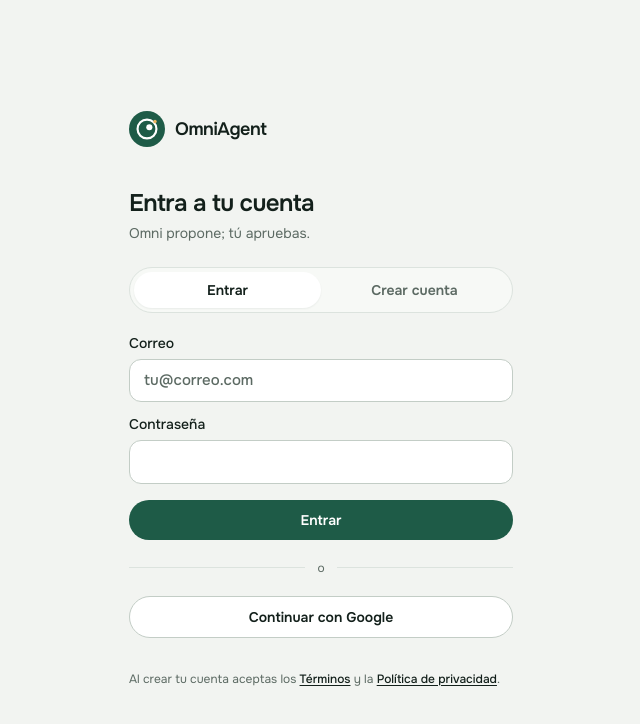
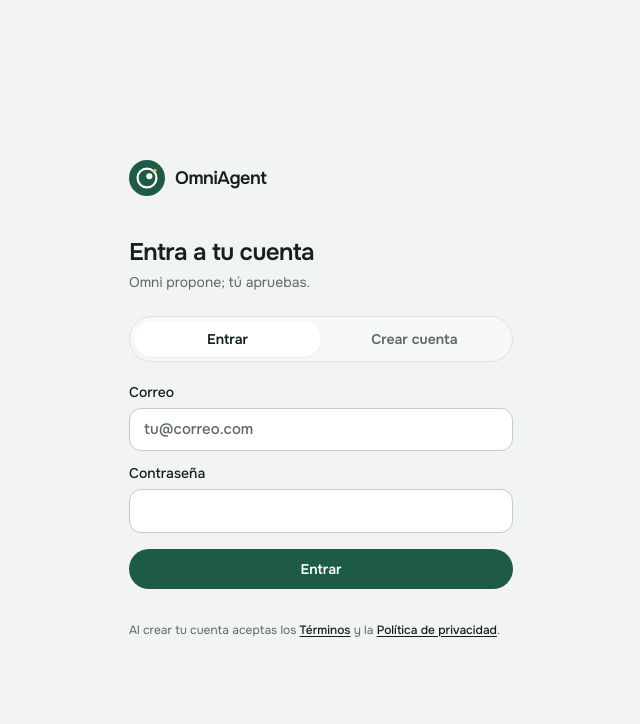
Before and after one commit to kevinmujica782-eng/omniagent, a Next.js app: page /login in a window 1280 px wide. Shown: the top 724 px of the page, without its empty margins (319-959 px from the left). Built offline with nearby package versions, Linux system fonts and the light colour scheme; no server answers.

Commit message:
Login: «Continuar con Google» solo con NEXT_PUBLIC_GOOGLE_AUTH=on
Co-Authored-By: Claude Opus 5.5 <noreply@anthropic.com>
Claude-Session: https://claude.ai/code/session_01DgfeJktZjyaNmDVaotoTLt

```diff
--- a/src/app/(auth)/login/login-form.tsx
+++ b/src/app/(auth)/login/login-form.tsx
@@ -8,6 +8,9 @@ import { isNativeApp } from "@/lib/native";
 import { createSupabaseBrowserClient } from "@/lib/supabase/client";
 
 type Mode = "signin" | "signup";
+
+// Entrar con Google solo cuando el proveedor está activo en Supabase (Authentication → Sign In / Providers).
+const GOOGLE_ENABLED = process.env.NEXT_PUBLIC_GOOGLE_AUTH === "on";
 
 const INPUT =
   "w-full rounded-xl border border-line-strong bg-surface px-3.5 py-2.5 text-[15px] text-ink outline-none transition-colors placeholder:text-muted focus:border-primary";
@@ -157,12 +160,16 @@ export function LoginForm({ next, initialError }: { next: string; initialError:
         </button>
       </form>
 
+      {GOOGLE_ENABLED ? (
+        <>
           <div className="my-5 flex items-center gap-3 text-xs text-muted">
             <span className="h-px flex-1 bg-line" />o<span className="h-px flex-1 bg-line" />
           </div>
           <button type="button" onClick={withGoogle} disabled={busy} className={cn(buttonClass("secondary"), "w-full")}>
             Continuar con Google
           </button>
+        </>
+      ) : null}
     </div>
   );
 }
```
Also changed, not shown: 1 other file (tests, documents, lock files or other folders). Lines whose indentation alone changed are shown as unchanged.
